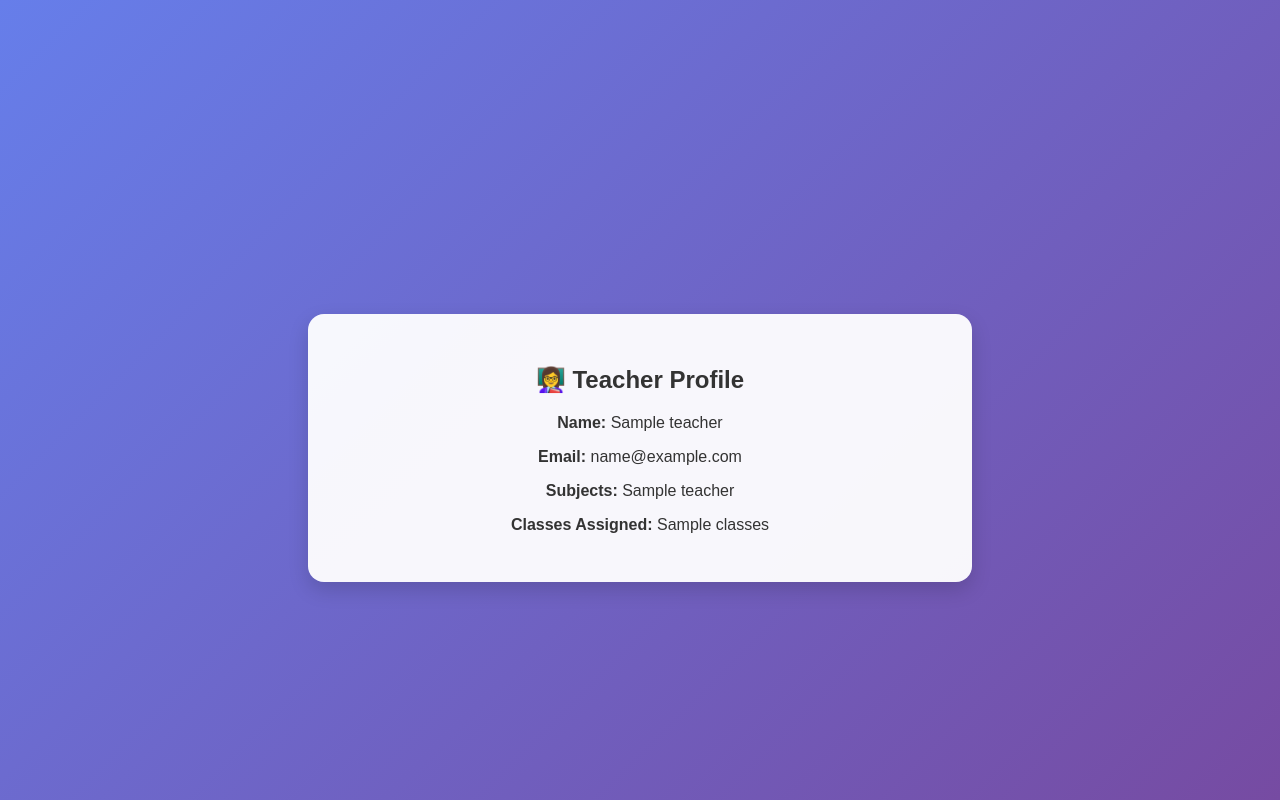
After one commit to Wendy-Okoth/EducationalSystem, a Flask app: template app/templates/teacher_profile.html in a window 1280 px wide. The commit adds this page. Run offline with Flask 3, Linux system fonts and the light colour scheme; the template is opened without the code that fills it: most values are stand-ins (such as "Sample title", 1, 10 or a date in 2020).

Commit message:
Adding features to the teacher dashboard

```diff
--- a/app/templates/base_student.html
+++ b/app/templates/base_student.html
@@ -1,4 +1,5 @@
 
+<!-- base_teacher.html -->
 
 <!DOCTYPE html>
 <html lang="en">
--- a/app/templates/base_teacher.html
+++ b/app/templates/base_teacher.html
@@ -1,13 +1,32 @@
 <!-- base_teacher.html -->
 {% extends "base.html" %}
+<!DOCTYPE html>
+<html lang="en">
+<head>
+    <meta charset="UTF-8">
+    <meta name="viewport" content="width=device-width, initial-scale=1.0">
+    <title>{% block title %}EduSystem{% endblock %}</title>
+    <link rel="stylesheet" href="{{ url_for('static', filename='styles.css') }}">
+    {% block extra_css %}{% endblock %}
+</head>
+<body>
+  <!-- Navbar -->
+  <nav class="navbar">
+    <div class="nav-brand">EduSystem</div>
+    <ul class="nav-links">
+      <li><a href="{{ url_for('student.dashboard') }}">Home</a></li>
+      <li><a href="{{ url_for('student.subjects') }}">Subjects</a></li>
+      <li><a href="{{ url_for('student.calendar') }}">Calendar</a></li>
+      <li><a href="{{ url_for('student.profile') }}">Profile</a></li>
+      <li><a href="{{ url_for('auth.logout') }}">Logout</a></li>
+    </ul>
+       {% block navbar %}{% endblock %}
+  </nav>
 
-{% block navbar %}
-<nav class="navbar">
-  <div class="nav-brand">EduSystem</div>
-  <ul class="nav-links">
-    <li><a href="{{ url_for('teacher.dashboard') }}">Dashboard</a></li>
-    <li><a href="{{ url_for('teacher.courses') }}">Courses</a></li>
-    <li><a href="{{ url_for('auth.logout') }}">Logout</a></li>
-  </ul>
-</nav>
-{% endblock %}
+  <!-- Main content -->
+  <div class="container">
+      {% block content %}{% endblock %}
+  </div>
+  {% block extra_js %}{% endblock %}
+</body>
+</html>
--- a/app/templates/register.html
+++ b/app/templates/register.html
@@ -1,3 +1,6 @@
+{% extends "base.html" %}
+{% block title %}Register{% endblock %}
+{% block content %}
 <form method="POST">
   <input type="text" name="name" placeholder="Full Name" required><br>
   <input type="email" name="email" placeholder="Email" required><br>
@@ -8,3 +11,4 @@
   </select><br>
   <button type="submit">Register</button>
 </form>
+{% endblock %}
--- /dev/null
+++ b/app/templates/teacher_profile.html
@@ -0,0 +1,12 @@
+{% extends "base_teacher.html" %}
+
+{% block content %}
+<div class="profile-container">
+  <h2>👩‍🏫 Teacher Profile</h2>
+
+  <p><strong>Name:</strong> {{ teacher.name }}</p>
+  <p><strong>Email:</strong> {{ teacher.email }}</p>
+  <p><strong>Subjects:</strong> {{ teacher.subjects }}</p>
+  <p><strong>Classes Assigned:</strong> {{ teacher.classes }}</p>
+</div>
+{% endblock %}
```
Also changed, not shown: app/routes/teacher.py (+12 -0 lines), app/templates/calendar.html (added), app/templates/subjects.html (added). Lines whose indentation alone changed are shown as unchanged.
